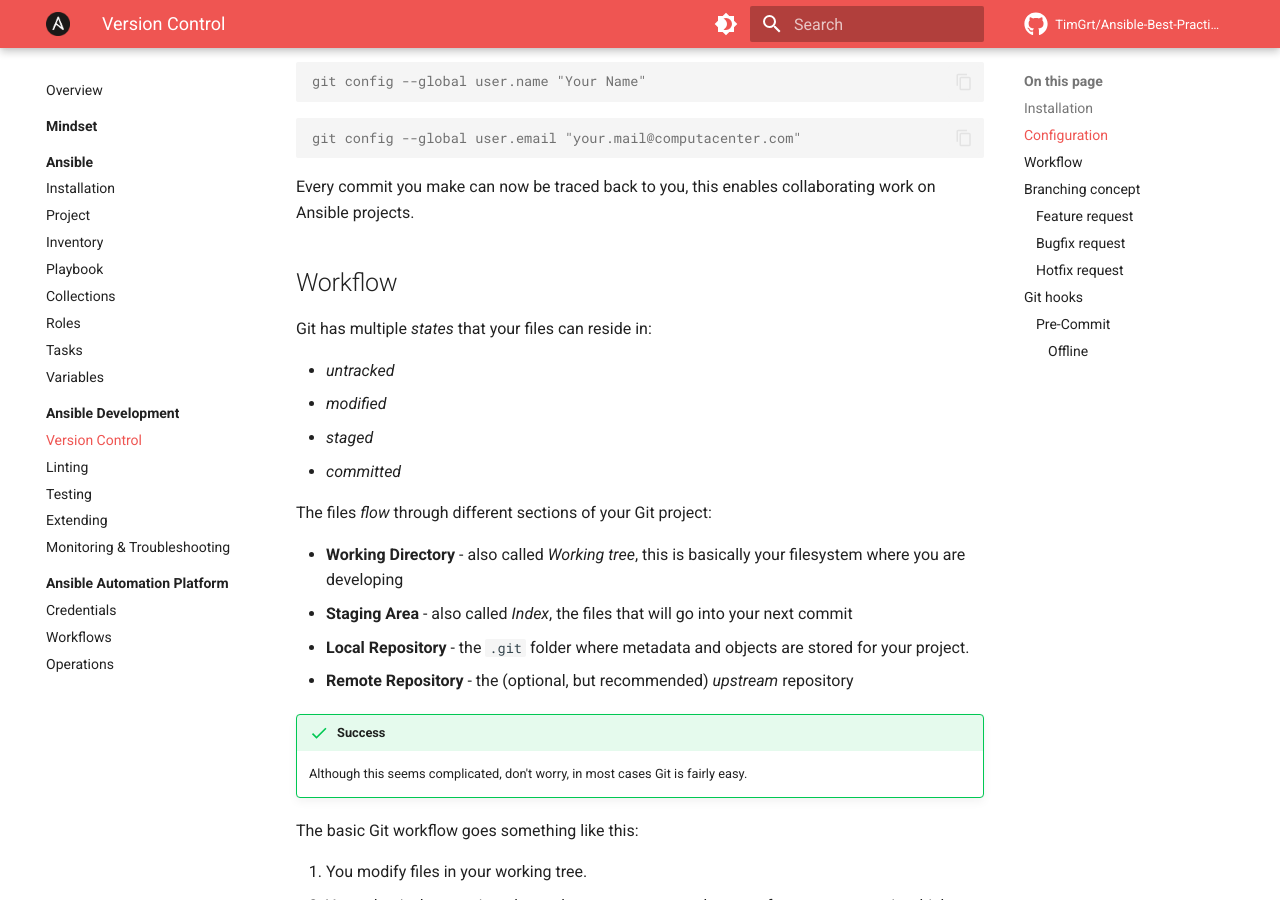
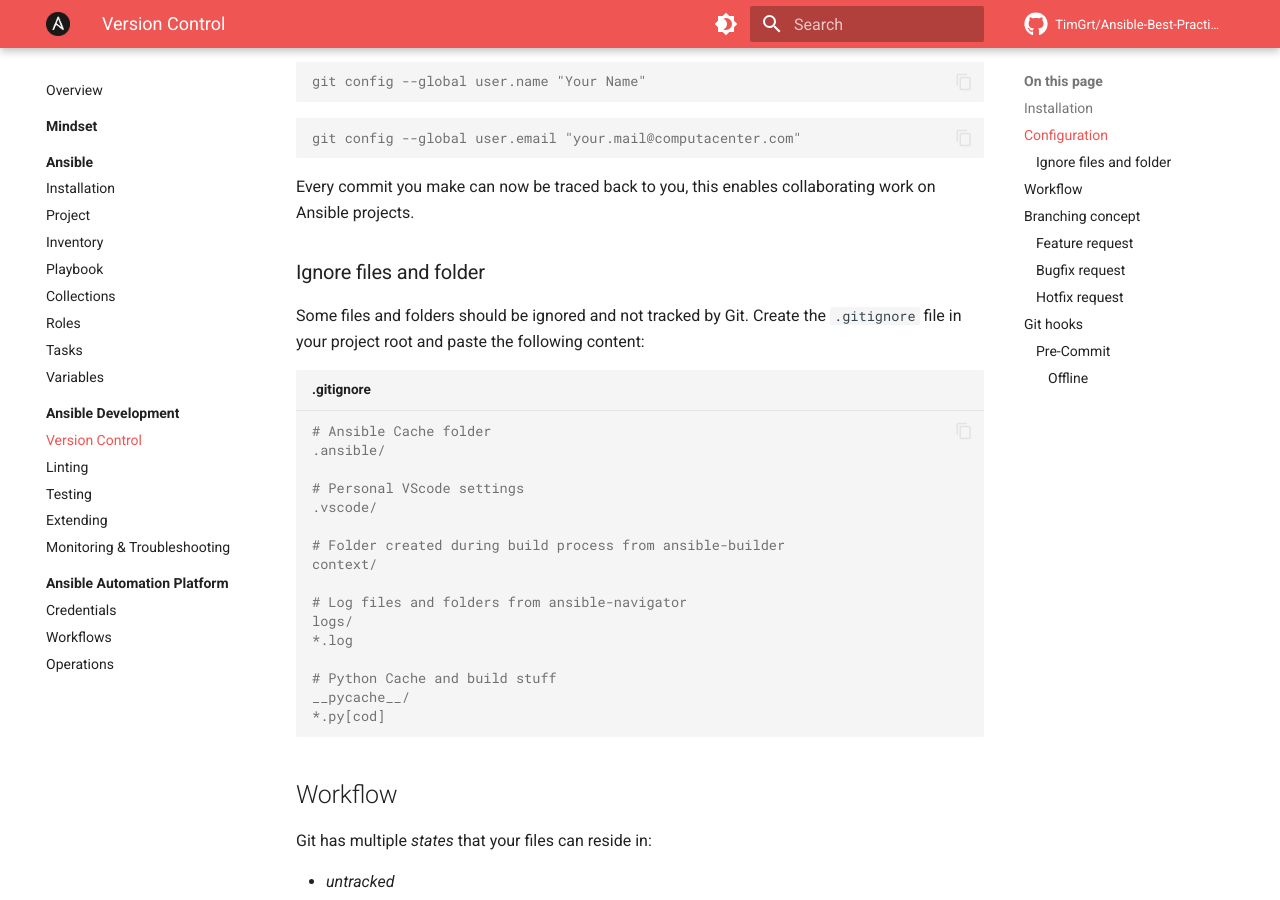
Before and after one commit to TimGrt/Ansible-Best-Practices, an MkDocs documentation site: the page built from docs/development/git.md, in a window 1280 px wide and 900 px high, scrolled down 546 px. Built offline with MkDocs 1.6.1 and Material for MkDocs 9.7.7, drawn with Linux system fonts in a browser that asks for light colours; plug-ins that fetch from the network failed and are left out; comment, search, counter and statistics services are not loaded.

Commit message:
Added .gitignore template.

````diff
--- a/docs/development/git.md
+++ b/docs/development/git.md
@@ -23,6 +23,29 @@
 ```
 
 Every commit you make can now be traced back to you, this enables collaborating work on Ansible projects.
+
+### Ignore files and folder
+
+Some files and folders should be ignored and not tracked by Git. Create the `.gitignore` file in your project root and paste the following content:
+
+```ini title=".gitignore"
+# Ansible Cache folder
+.ansible/
+
+# Personal VScode settings
+.vscode/
+
+# Folder created during build process from ansible-builder
+context/
+
+# Log files and folders from ansible-navigator
+logs/
+*.log
+
+# Python Cache and build stuff
+__pycache__/
+*.py[cod]
+```
 
 ## Workflow
 
````
